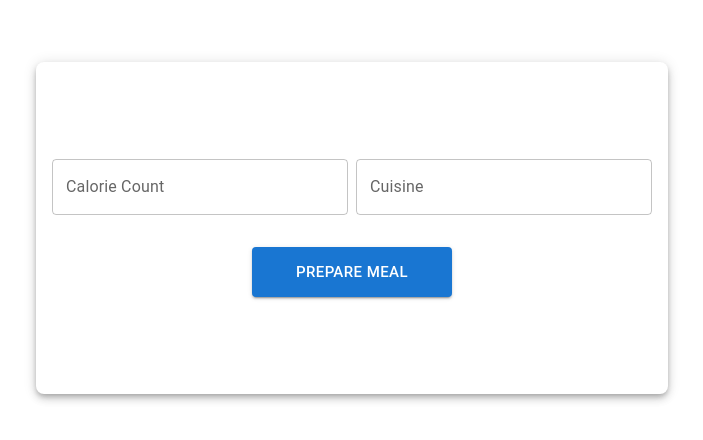
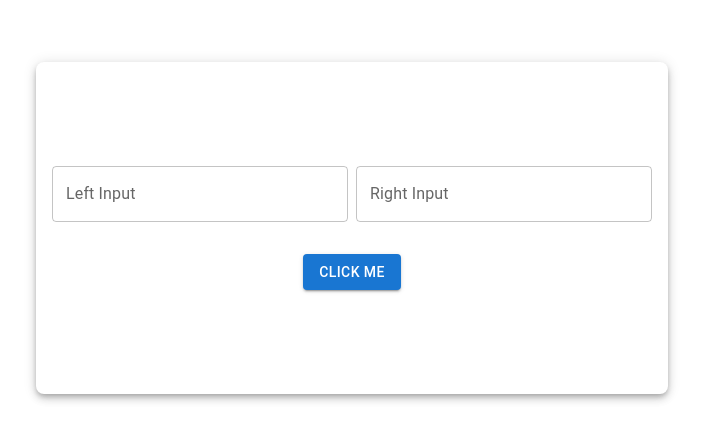
Before and after one commit to naligant/Recipe_Suggester, a Next.js app in the folder client/: page /Meal in a window 1280 px wide. Shown: the part 180-620 px from the top of the page, without its empty margins (288-991 px from the left). Built offline with nearby package versions, Linux system fonts and the light colour scheme.

Commit message:
fixed the error in meal

```diff
--- a/client/app/Meal/page.tsx
+++ b/client/app/Meal/page.tsx
@@ -6,7 +6,13 @@ import Button from '@mui/material/Button';
 import TextField from '@mui/material/TextField';
 import { styled } from '@mui/material/styles';
 
-const CenteredBox = styled(Box)(({ theme, marginTop, boxHeight }) => ({
+// Define a type for custom props (boxHeight and marginTop)
+interface CenteredBoxProps {
+  marginTop: string;
+  boxHeight: string;
+}
+
+const CenteredBox = styled(Box)<CenteredBoxProps>(({ theme, marginTop, boxHeight }) => ({
   display: 'flex',
   flexDirection: 'column',
   justifyContent: 'center',
@@ -50,27 +56,21 @@ export default function CenteredBoxPage() {
         <Box sx={{ display: 'flex', width: '100%', mb: 2 }}>
           <TextField
             variant="outlined"
-            label="Calorie Count"
+            label="Left Input"
             value={leftInput}
             onChange={(e) => setLeftInput(e.target.value)} // Update state on change
             sx={{ flex: 1, mr: 1 }} // Margin right for spacing
           />
           <TextField
             variant="outlined"
-            label="Cuisine"
+            label="Right Input"
             value={rightInput}
             onChange={(e) => setRightInput(e.target.value)} // Update state on change
             sx={{ flex: 1 }} // Take equal space
           />
         </Box>
-        <Button
-          variant="contained"
-          color="primary"
-          onClick={handleClick}
-          size="large" // Change button size here (small, medium, or large)
-          sx={{ mt: 2, width: '200px', height: '50px' }} // Custom width and height
-        >
-          Prepare Meal
+        <Button variant="contained" color="primary" onClick={handleClick} sx={{ mt: 2 }}>
+          Click Me
         </Button>
       </CenteredBox>
     </Box>
```
